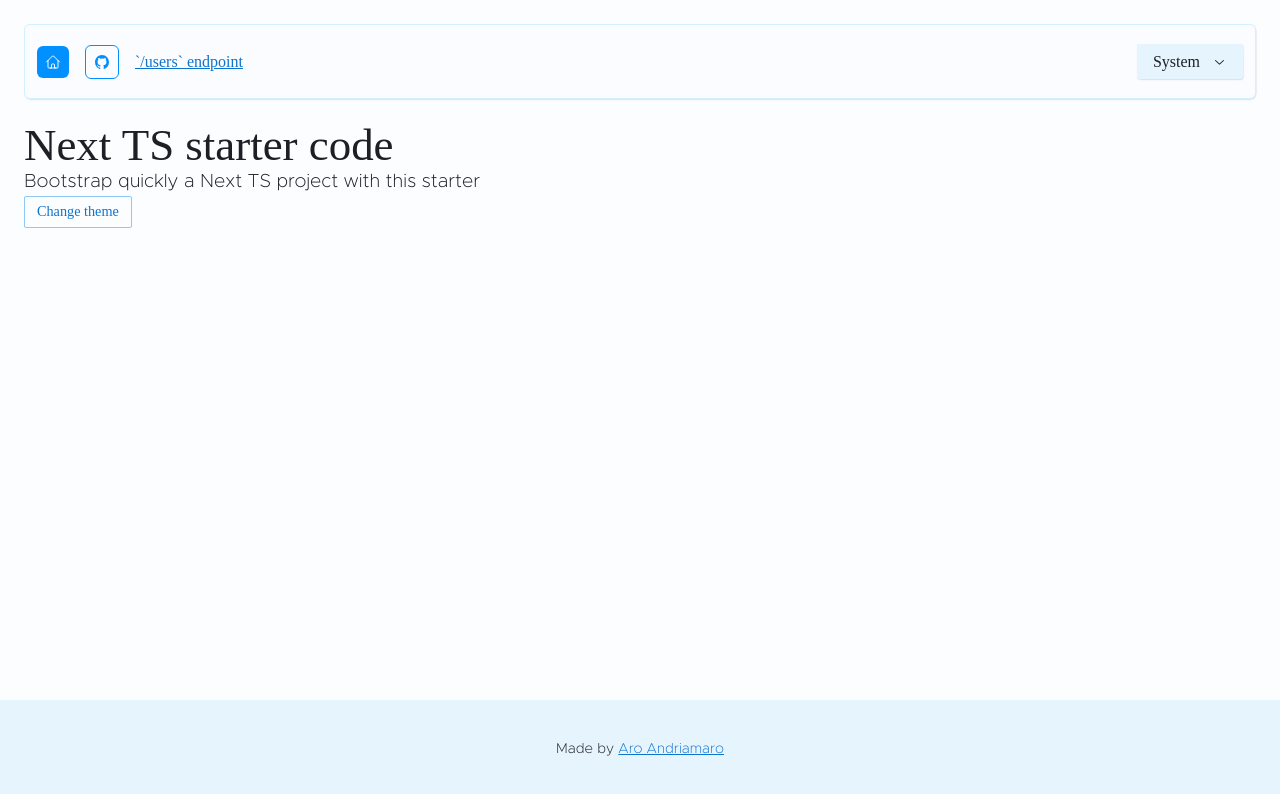
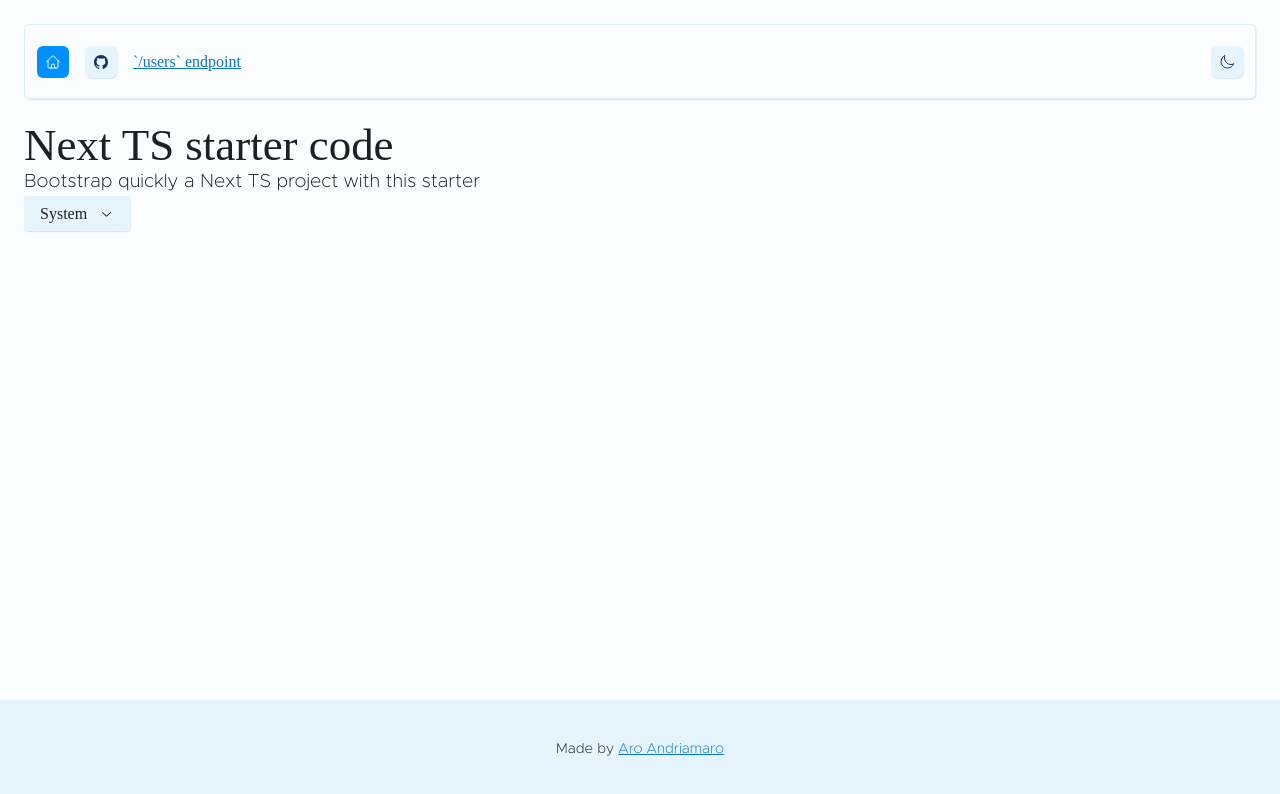
Before and after one commit to notAro14/next-ts-starter, a Next.js app: page / in a window 1280 px wide. Shown: the top 794 px of the page. Built offline with nearby package versions, Linux system fonts and the light colour scheme; a web font is replaced by a local one.

Commit message:
Change theme switcher button

```diff
--- a/src/common/header/header.tsx
+++ b/src/common/header/header.tsx
@@ -2,7 +2,7 @@ import Link from "next/link"
 import { IoLogoGithub } from "react-icons/io"
 
 import IconButton from "src/ui/icon-button"
-import ThemeSelect from "src/common/theme-select"
+import ThemeSwitcherButton from "src/common/theme-switcher-button"
 import { HiHome } from "src/icons/hero-icon"
 import { Container, Nav } from "./header.styles"
 import { styled, theme } from "src/theme/stitches.config"
@@ -38,7 +38,7 @@ const GoToGH = () => (
     target="_blank"
     textDecoration="none"
   >
-    <IconButton variant="outline" aria-label="Go to Repo" title="Repo">
+    <IconButton variant="ghost" aria-label="Go to Repo" title="Repo">
       <IoLogoGithub />
     </IconButton>
   </StyledLink>
@@ -54,7 +54,7 @@ const Header = () => (
           <StyledLink>`/users` endpoint</StyledLink>
         </Link>
       </Flex>
-      <ThemeSelect />
+      <ThemeSwitcherButton />
     </Nav>
   </Container>
 )
--- /dev/null
+++ b/src/common/theme-switcher-button/index.ts
@@ -0,0 +1 @@
+export { default } from "./theme-switcher-button"
--- /dev/null
+++ b/src/common/theme-switcher-button/theme-switcher-button.tsx
@@ -0,0 +1,25 @@
+import { useEffect, FC } from "react"
+
+import useEnableOnce from "src/utils/hooks/use-enable-once"
+import IconButton from "src/ui/icon-button"
+import { HiMoon, HiSun } from "src/icons/hero-icon"
+import useThemeSwitcher from "src/utils/hooks/use-theme-switcher"
+
+const ThemeSwitcherButton: FC = () => {
+  const [isEnable, enableOnce] = useEnableOnce()
+  const { switchTheme, resolvedTheme } = useThemeSwitcher()
+
+  useEffect(() => {
+    enableOnce()
+  }, [enableOnce])
+  if (isEnable === false) return null
+
+  return (
+    <IconButton variant="ghost" onClick={switchTheme}>
+      {resolvedTheme === "light" && <HiMoon />}
+      {resolvedTheme === "dark" && <HiSun />}
+    </IconButton>
+  )
+}
+
+export default ThemeSwitcherButton
--- a/src/common/theme-switcher/index.ts
+++ /dev/null
@@ -1 +0,0 @@
-export { default } from "./theme-switcher"
--- a/src/common/theme-switcher/theme-switcher.tsx
+++ /dev/null
@@ -1,20 +0,0 @@
-import type { FC, ReactNode } from "react"
-
-import Button, { ButtonVariants } from "src/ui/button"
-
-import useThemeSwitcher from "src/utils/hooks/use-theme-switcher"
-
-interface Props extends ButtonVariants {
-  children: ReactNode
-}
-
-const ThemeSwitcher: FC<Props> = ({ children, ...rest }) => {
-  const switchTheme = useThemeSwitcher()
-  return (
-    <Button onClick={switchTheme} {...rest}>
-      {children}
-    </Button>
-  )
-}
-
-export default ThemeSwitcher
--- /dev/null
+++ b/src/icons/hero-icon/hi-moon.tsx
@@ -0,0 +1,23 @@
+import type { FC } from "react"
+import { styled } from "src/theme/stitches.config"
+
+const SVG = styled("svg", {
+  width: "1em",
+  height: "1em",
+  stroke: "currentColor",
+  fill: "none",
+  strokeWidth: 1.5,
+})
+const HiMoon: FC = () => {
+  return (
+    <SVG xmlns="http://www.w3.org/2000/svg" viewBox="0 0 24 24">
+      <path
+        strokeLinecap="round"
+        strokeLinejoin="round"
+        d="M21.752 15.002A9.718 9.718 0 0118 15.75c-5.385 0-9.75-4.365-9.75-9.75 0-1.33.266-2.597.748-3.752A9.753 9.753 0 003 11.25C3 16.635 7.365 21 12.75 21a9.753 9.753 0 009.002-5.998z"
+      />
+    </SVG>
+  )
+}
+
+export default HiMoon
--- /dev/null
+++ b/src/icons/hero-icon/hi-sun.tsx
@@ -0,0 +1,23 @@
+import type { FC } from "react"
+import { styled } from "src/theme/stitches.config"
+
+const SVG = styled("svg", {
+  width: "1em",
+  height: "1em",
+  stroke: "currentColor",
+  fill: "none",
+  strokeWidth: 1.5,
+})
+const HiSun: FC = () => {
+  return (
+    <SVG xmlns="http://www.w3.org/2000/svg" viewBox="0 0 24 24">
+      <path
+        strokeLinecap="round"
+        strokeLinejoin="round"
+        d="M12 3v2.25m6.364.386l-1.591 1.591M21 12h-2.25m-.386 6.364l-1.591-1.591M12 18.75V21m-4.773-4.227l-1.591 1.591M5.25 12H3m4.227-4.773L5.636 5.636M15.75 12a3.75 3.75 0 11-7.5 0 3.75 3.75 0 017.5 0z"
+      />
+    </SVG>
+  )
+}
+
+export default HiSun
--- a/src/icons/hero-icon/index.ts
+++ b/src/icons/hero-icon/index.ts
@@ -1 +1,3 @@
 export { default as HiHome } from "./hi-home"
+export { default as HiSun } from "./hi-sun"
+export { default as HiMoon } from "./hi-moon"
--- a/src/pages/index.tsx
+++ b/src/pages/index.tsx
@@ -4,8 +4,8 @@ import Heading from "src/ui/heading"
 
 import SEO from "src/common/seo"
 
-import ThemeSwitcher from "src/common/theme-switcher"
 import Text from "src/ui/text"
+import ThemeSelect from "src/common/theme-select"
 
 const HomePage: NextPageWithLayout = () => {
   return (
@@ -16,9 +16,7 @@ const HomePage: NextPageWithLayout = () => {
         Next TS starter code
       </Heading>
       <Text>Bootstrap quickly a Next TS project with this starter</Text>
-      <ThemeSwitcher size="small" variant="outline">
-        Change theme
-      </ThemeSwitcher>
+      <ThemeSelect />
     </>
   )
 }
--- a/src/ui/icon-button/icon-button.ts
+++ b/src/ui/icon-button/icon-button.ts
@@ -26,6 +26,16 @@ const IconButton = styled("button", {
           boxShadow: "unset",
         },
       },
+      ghost: {
+        border: "none",
+        backgroundColor: theme.colors.ui,
+        color: theme.colors["text-vibrant"],
+        boxShadow: theme.shadows.low,
+        "&:hover": {
+          backgroundColor: theme.colors["ui-hovered"],
+          cursor: "pointer",
+        },
+      },
     },
   },
   defaultVariants: {
--- a/src/utils/hooks/use-theme-switcher.ts
+++ b/src/utils/hooks/use-theme-switcher.ts
@@ -1,7 +1,7 @@
 import { useTheme } from "next-themes"
 
 export default function useThemeSwitcher() {
-  const { theme, setTheme } = useTheme()
+  const { theme, setTheme, resolvedTheme } = useTheme()
   const switchTheme = () => {
     let nextTheme = ""
     switch (theme) {
@@ -19,5 +19,5 @@ export default function useThemeSwitcher() {
     }
     setTheme(nextTheme)
   }
-  return switchTheme
+  return { switchTheme, theme, resolvedTheme }
 }
```
